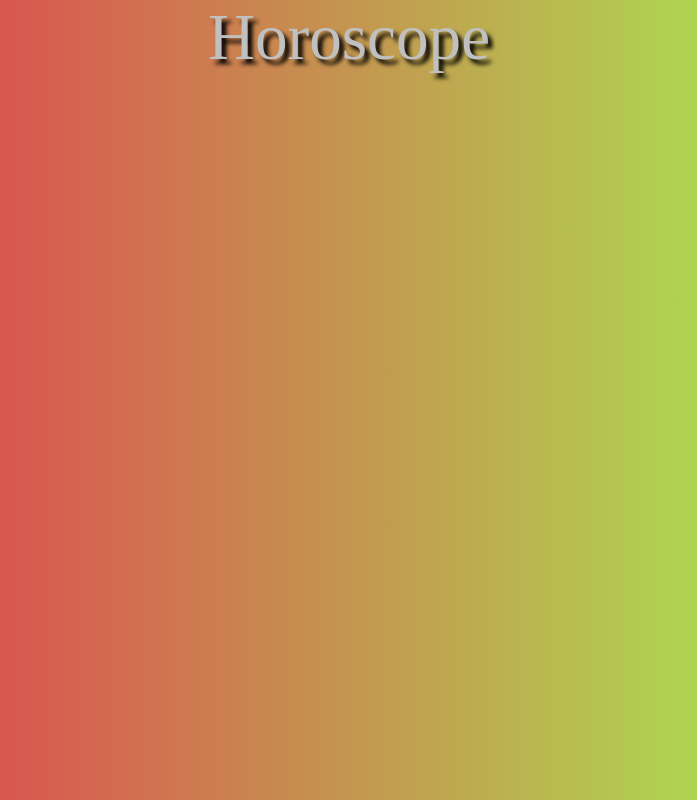
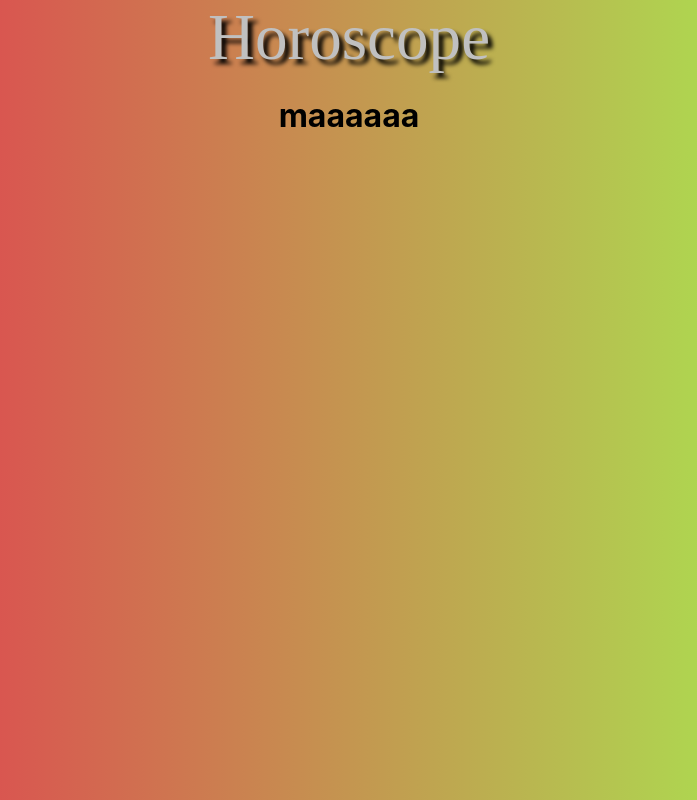
Before and after one commit to silver-47/horoscope, a React (Create React App) app: page / in a window 1280 px wide. Shown: the whole page, without its empty margins (291-988 px from the left). Built offline with nearby package versions, Linux system fonts and the light colour scheme; a web font is replaced by a local one.

Commit message:
adding form

```diff
--- a/src/App.js
+++ b/src/App.js
@@ -1,12 +1,16 @@
 import React from 'react';
+import Form from './Form'
 import './App.css';
 
-function App() {
-  return (
-    <div className="App">
-      <header className="Header">Horoscope</header>
-    </div>
-  );
+class App extends React.Component {
+  render() {
+    return (
+      <div className="App">
+        <header className="Header">Horoscope</header>
+        <Form />
+      </div>
+    );
+  }
 }
 
 export default App;
--- /dev/null
+++ b/src/Form.js
@@ -0,0 +1,9 @@
+import React from 'react';
+
+const Form = () =>{
+	return (
+		<h1>maaaaaa</h1>
+	);
+}
+
+export default Form;
```
